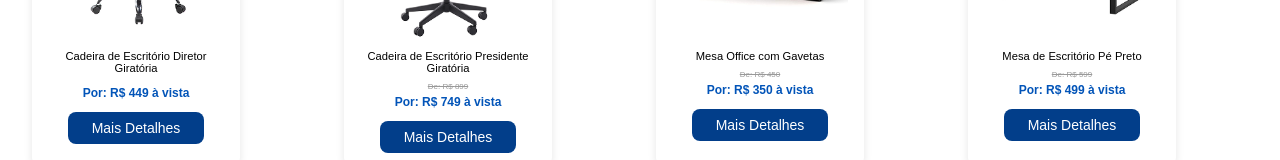
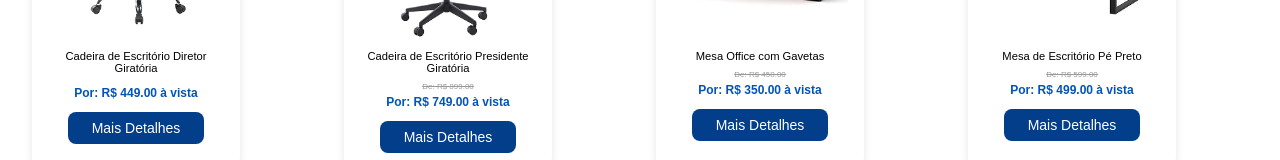
Before and after one commit to PedroMRegis/projeto_ijr, a React (Vite) app: page /moveis in a window 1280 px wide. Shown: the part 564-724 px from the top of the page. Built offline with nearby package versions, Linux system fonts and the light colour scheme.

Commit message:
Todos os precos com duas casas decimais

```diff
--- a/src/components/CardProduto.tsx
+++ b/src/components/CardProduto.tsx
@@ -12,8 +12,8 @@ const CardProduto = ({ produto, onDetalhes }: CardProdutoProps) => {
       <Imagem src={produto.imagem} alt={produto.nome} />
       <Titulo>{produto.nome}</Titulo>
 
-      {produto.precoDe && <PrecoAntigo>De: R$ {produto.precoDe}</PrecoAntigo>}
-      <PrecoNovo>Por: R$ {produto.precoPor} à vista</PrecoNovo>
+      {produto.precoDe && <PrecoAntigo>De: R$ {produto.precoDe.toFixed(2)}</PrecoAntigo>}
+      <PrecoNovo>Por: R$ {produto.precoPor.toFixed(2)} à vista</PrecoNovo>
 
       <Botao onClick={() => onDetalhes(produto)}>Mais Detalhes</Botao>
     </Card>
@@ -21,7 +21,6 @@ const CardProduto = ({ produto, onDetalhes }: CardProdutoProps) => {
 }
 
 export default CardProduto
-
 
 const Card = styled.div`
   background: #fff;
--- a/src/components/ModalDetalhesProduto.tsx
+++ b/src/components/ModalDetalhesProduto.tsx
@@ -15,14 +15,9 @@ const ModalDetalhesProduto = ({ produto, onClose }: ModalDetalhesProdutoProps) =
 
   const { adicionarAoCarrinho } = useCart();
 
-  const aumentarQuantidade = () => {
-    setQuantidade((qtd) => qtd + 1);
-  };
-
+  const aumentarQuantidade = () => setQuantidade((qtd) => qtd + 1);
   const diminuirQuantidade = () => {
-    if (quantidade > 1) {
-      setQuantidade((qtd) => qtd - 1);
-    }
+    if (quantidade > 1) setQuantidade((qtd) => qtd - 1);
   };
 
   const handleAdicionarProduto = () => {
@@ -40,15 +35,12 @@ const ModalDetalhesProduto = ({ produto, onClose }: ModalDetalhesProdutoProps) =
 
         <Conteudo>
           <Imagem src={produto.imagem} alt={produto.nome} />
-
           <Info>
             <Nome>{produto.nome}</Nome>
-
             <Precos>
-              {produto.precoDe && <PrecoDe>R$ {produto.precoDe}</PrecoDe>}
-              <PrecoPor>R$ {produto.precoPor}</PrecoPor>
+              {produto.precoDe && <PrecoDe>R$ {produto.precoDe.toFixed(2)}</PrecoDe>}
+              <PrecoPor>R$ {produto.precoPor.toFixed(2)}</PrecoPor>
             </Precos>
-
             <Descricao>{produto.descricao}</Descricao>
 
             <Contador>
@@ -68,9 +60,7 @@ const ModalDetalhesProduto = ({ produto, onClose }: ModalDetalhesProdutoProps) =
         </Conteudo>
 
         {mensagemVisivel && (
-          <MensagemAdicionado>
-            Produto adicionado ao carrinho!
-          </MensagemAdicionado>
+          <MensagemAdicionado>Produto adicionado ao carrinho!</MensagemAdicionado>
         )}
       </ModalContainer>
     </Overlay>
```
